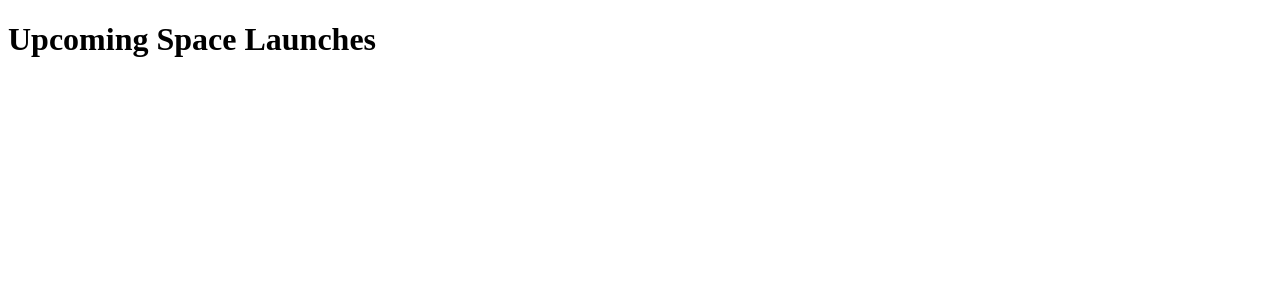
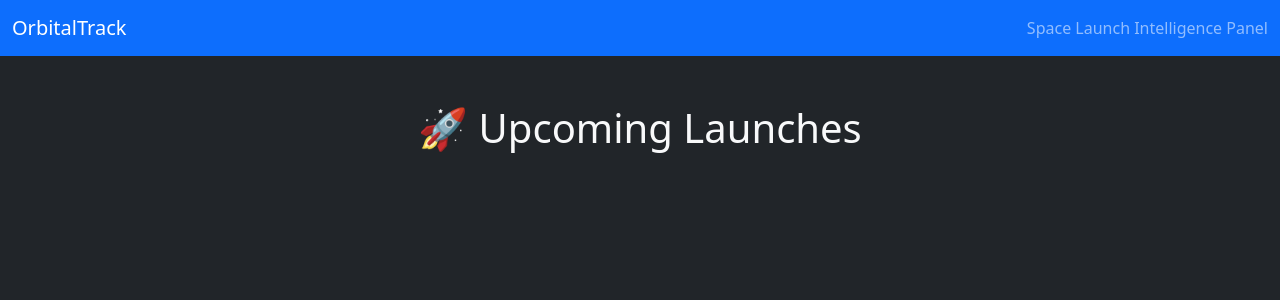
Before and after one commit to RamonvCS/OrbitalTrack, a Flask app: page / in a window 1280 px wide. Shown: the top 300 px of the page. Run offline with Flask 3, Linux system fonts and the light colour scheme; data that the repository does not hold is empty.

Commit message:
Added navbar in index.html body section

```diff
--- a/templates/index.html
+++ b/templates/index.html
@@ -1,19 +1,43 @@
 <!DOCTYPE html>
-<html>
+<html lang="en">
 <head>
-    <title>OrbitalTrack - Upcoming Launches</title>
+    <meta charset="UTF-8">
+    <title>OrbitalTrack - Launch Dashboard</title>
+    <link href="https://cdn.jsdelivr.net/npm/bootstrap@5.3.3/dist/css/bootstrap.min.css" rel="stylesheet">
 </head>
-<body>
-    <h1>Upcoming Space Launches</h1>
-    <ul>
-        {% for launch in launches %}
-            <li>
-                <strong>{{ launch.name }}</strong><br>
-                Date: {{ launch.formatted_net }}<br>
-                Agency: {{ launch.launch_service_provider.name }}
-                <hr>
-            </li>
-        {% endfor %}
-    </ul>
+
+<!-- HTML Body -->
+<body class="bg-dark text-light">
+    <!-- NAVBAR -->
+    <nav class="navbar navbar-expand-lg navbar-dark bg-primary">
+      <div class="container-fluid">
+        <a class="navbar-brand" href="#">OrbitalTrack</a>
+        <span class="navbar-text">
+          Space Launch Intelligence Panel
+        </span>
+      </div>
+    </nav>
+
+    <!-- MAIN CONTENT -->
+    <div class="container mt-5">
+        <h1 class="mb-4 text-center">🚀 Upcoming Launches</h1>
+
+        <div class="row">
+            {% for launch in launches %}
+                <div class="col-md-6 mb-4">
+                    <div class="card text-dark">
+                        <div class="card-body">
+                            <h5 class="card-title">{{ launch.name }}</h5>
+                            <p class="card-text">
+                                <strong>Date:</strong> {{ launch.formatted_net }}<br>
+                                <strong>Agency:</strong> {{ launch.launch_service_provider.name }}
+                            </p>
+                        </div>
+                    </div>
+                </div>
+            {% endfor %}
+        </div>
+    </div>
 </body>
+
 </html>
```
